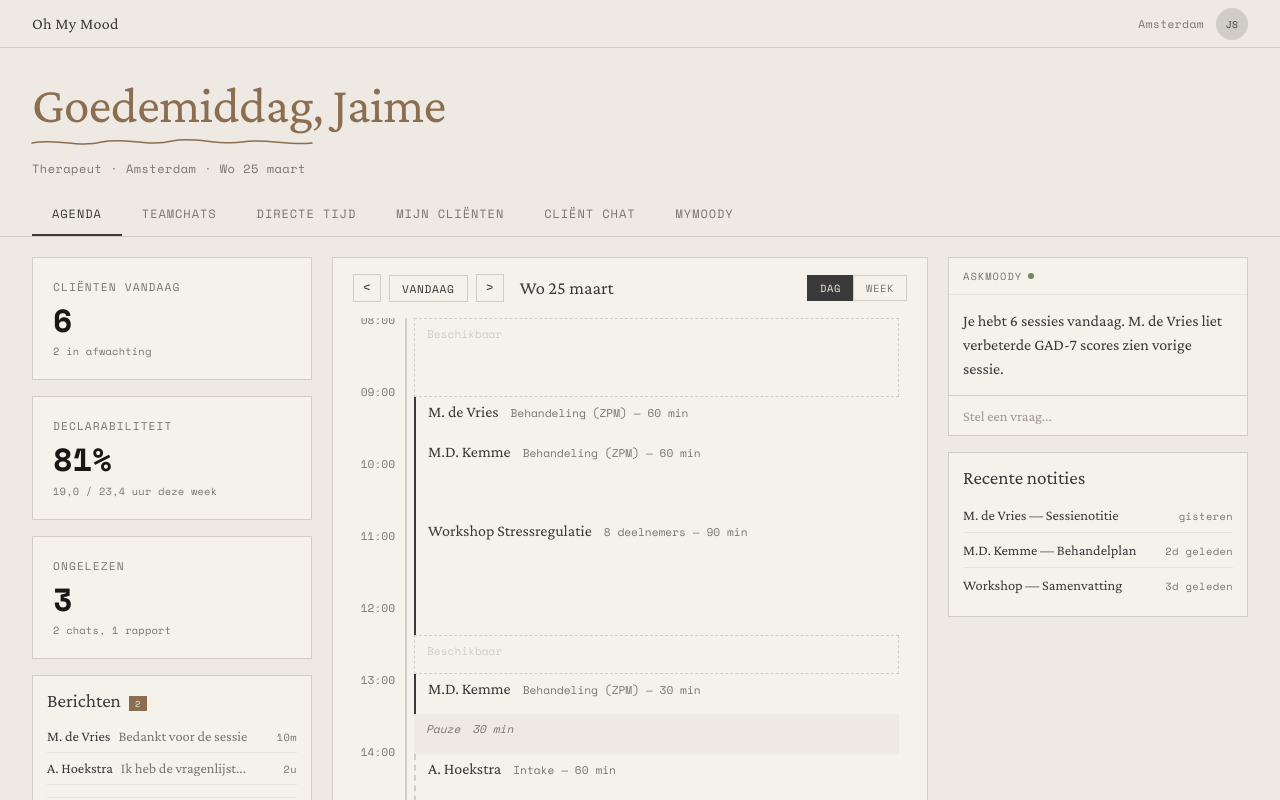
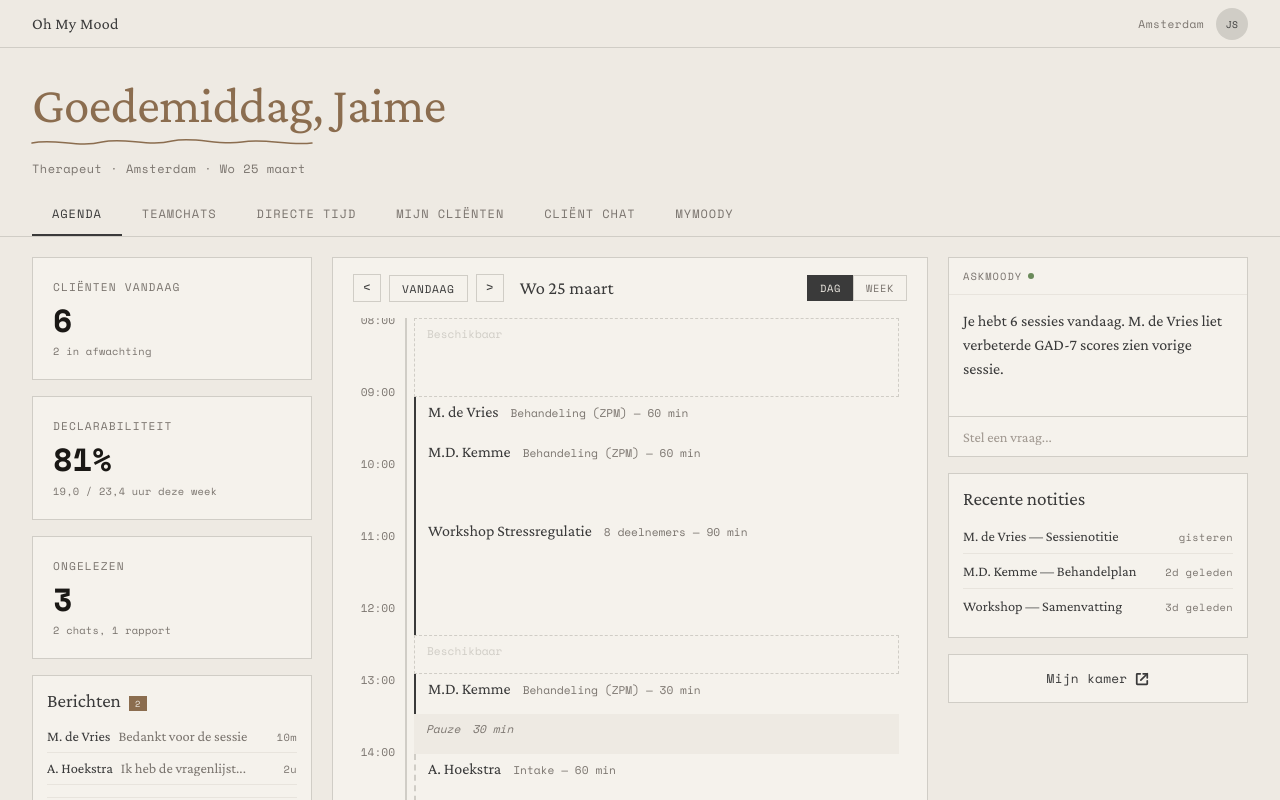
Before and after one commit to stmoerman/moodsai-vibe-design, a Next.js app: page /dashboard-example in a window 1280 px wide. Shown: the top 800 px of the page. Built offline with nearby package versions, Linux system fonts and the light colour scheme.

Commit message:
fix: Berichten fills left column height, taller AskMoody, Mijn kamer button on right

```diff
--- a/app/dashboard-example/page.module.css
+++ b/app/dashboard-example/page.module.css
@@ -297,7 +297,13 @@
   display: flex;
   flex-direction: column;
   gap: 16px;
-  align-self: stretch;
+}
+
+/* Make Berichten fill remaining space to align with agenda bottom */
+.leftCol .messagesSection {
+  flex: 1;
+  display: flex;
+  flex-direction: column;
 }
 
 /* ── Stat Block ── */
@@ -792,6 +798,7 @@
   border: 1px solid #d0cdc6;
   display: flex;
   flex-direction: column;
+  min-height: 200px;
 }
 
 .askMoodyHeader {
@@ -980,6 +987,27 @@
   color: #8b6d4f;
 }
 
+.roomLinkCard {
+  display: flex;
+  align-items: center;
+  justify-content: center;
+  gap: 8px;
+  background: #f5f2ec;
+  border: 1px solid #d0cdc6;
+  padding: 14px 20px;
+  font-family: 'Space Mono', monospace;
+  font-size: 0.8rem;
+  color: #3a3a3a;
+  text-decoration: none;
+  letter-spacing: 0.02em;
+  transition: background 0.15s ease, color 0.15s ease;
+}
+
+.roomLinkCard:hover {
+  background: #3a3a3a;
+  color: #eeeae3;
+}
+
 /* ── Mobile ── */
 @media (max-width: 768px) {
   .topBar {
--- a/app/dashboard-example/page.tsx
+++ b/app/dashboard-example/page.tsx
@@ -420,6 +420,15 @@ export default function DashboardExample() {
             ))}
           </section>
 
+          <a href="#" target="_blank" rel="noopener noreferrer" className={s.roomLinkCard}>
+            Mijn kamer
+            <svg width="14" height="14" viewBox="0 0 12 12" fill="none" stroke="currentColor" strokeWidth="1.5" strokeLinecap="round" strokeLinejoin="round">
+              <path d="M4.5 1.5H2a.5.5 0 0 0-.5.5v8a.5.5 0 0 0 .5.5h8a.5.5 0 0 0 .5-.5V7.5" />
+              <path d="M7 1.5h3.5V5" />
+              <path d="M5 7L10.5 1.5" />
+            </svg>
+          </a>
+
         </div>
       </main>
     </div>
```
